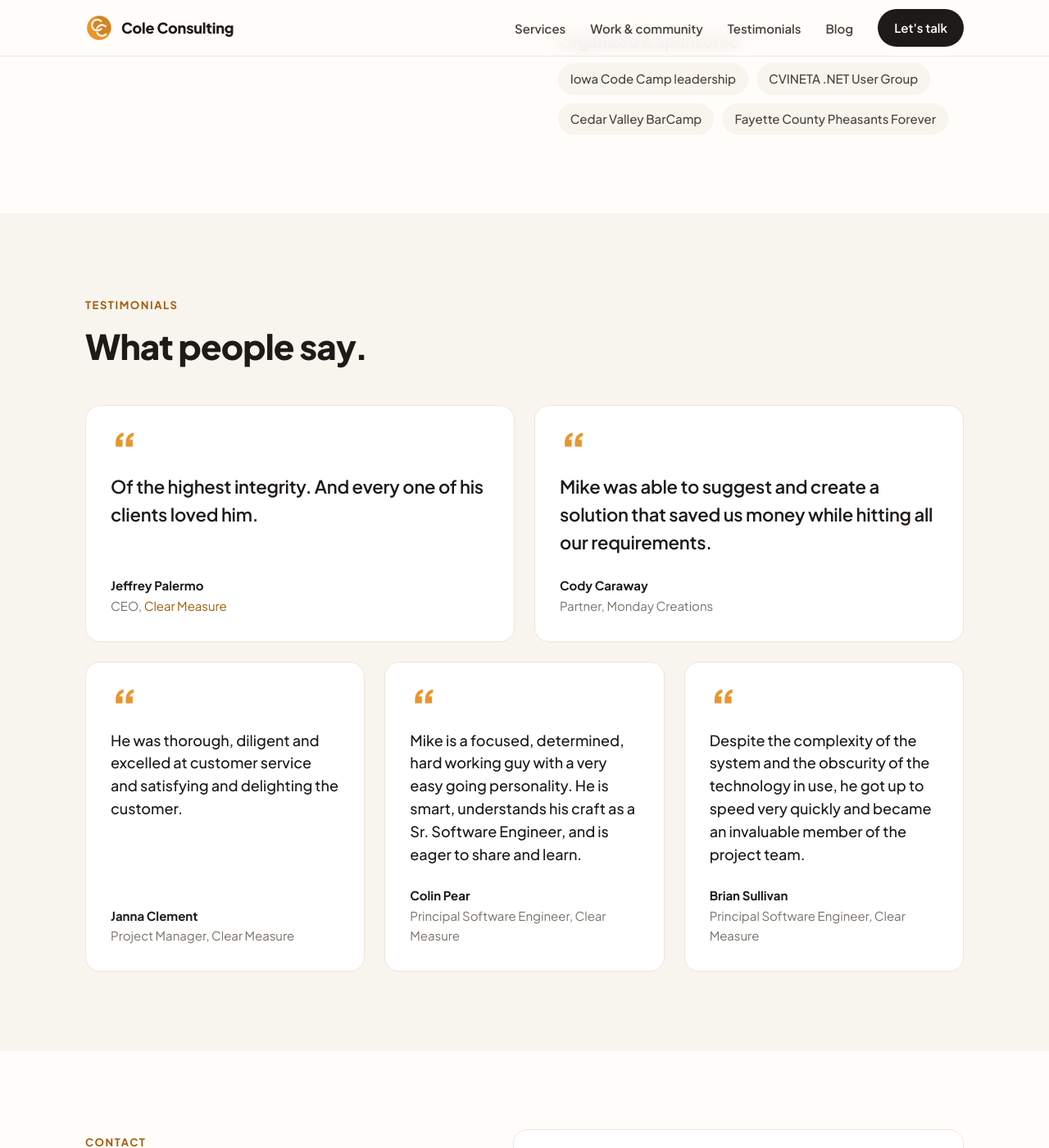
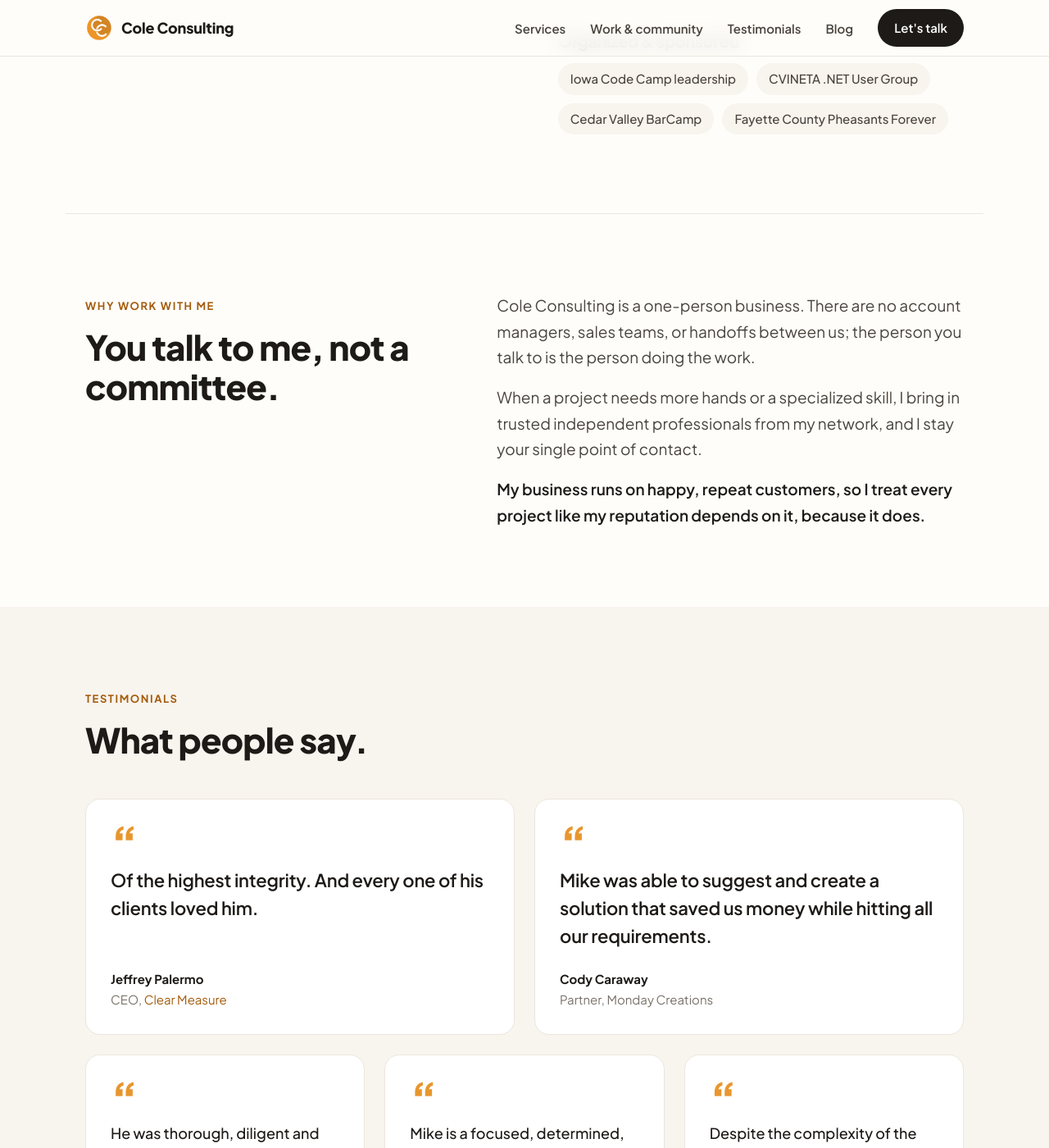
Before and after one commit to cole-consulting/cole-consulting.github.io, a Jekyll site: the page built from index.html, in a window 1280 px wide and 1400 px high, scrolled down 2419 px. Shown: the whole window at 82% size. Built offline with Jekyll 4.4.1, drawn with Linux system fonts in a browser that asks for light colours.

Commit message:
Add 'Why work with me' section and direct-contact line
Homepage section explaining the one-person business, the network of
independent professionals, and the focus on repeat customers, plus a
one-line reassurance beside the contact form on both landing pages.

Co-Authored-By: Claude Opus 5.5 <noreply@anthropic.com>

```diff
--- a/_layouts/default.html
+++ b/_layouts/default.html
@@ -41,6 +41,7 @@
                 <span class="eyebrow">Contact</span>
                 <h2>How can I help you?</h2>
                 <p>Share your big ideas, your current IT struggles, or the pitfalls you may be experiencing.</p>
+                {% if page.direct_note %}<p class="direct">You'll talk directly to me. No sales team, no handoffs.</p>{% endif %}
                 <ul class="social">
                     <li><a href="https://www.linkedin.com/in/colemike">LinkedIn</a></li>
                     <li><a href="https://github.com/mikecole">GitHub</a></li>
--- a/assets/css/site.css
+++ b/assets/css/site.css
@@ -250,6 +250,17 @@ footer.site .wrap { display: flex; justify-content: space-between; gap: 16px; fl
   .menu-toggle { margin-right: 0; }
 }
 
+/* About */
+.about .wrap { display: grid; grid-template-columns: 1fr 1.3fr; gap: 64px; align-items: start; border-top: 1px solid var(--line); padding-top: 96px; }
+.about { padding-top: 0; }
+.about h2 { font-size: clamp(30px, 4vw, 42px); font-weight: 800; }
+.about-body p { margin: 0 0 18px; font-size: 19px; }
+.about-body p:last-child { margin-bottom: 0; color: var(--ink); font-weight: 600; }
+.contact .intro .direct { font-weight: 600; font-size: 17px; color: var(--ink); margin: -16px 0 28px; }
+@media (max-width: 900px) {
+  .about .wrap { grid-template-columns: 1fr; gap: 24px; padding-top: 72px; }
+}
+
 /* Landing pages */
 .landing-hero { padding: 96px 0 80px; position: relative; overflow: hidden; }
 .landing-hero::before {
--- a/custom-software.html
+++ b/custom-software.html
@@ -8,6 +8,7 @@ description: >-
 navprefix: /
 permalink: /custom-software/
 contact_subject: Custom software cost check
+direct_note: true
 ---
 <header class="landing-hero" id="top">
   <div class="wrap">
--- a/index.html
+++ b/index.html
@@ -120,6 +120,29 @@ layout: default
   </div>
 </section>
 
+<section class="about" id="about">
+  <div class="wrap">
+    <div>
+      <span class="eyebrow">Why work with me</span>
+      <h2>You talk to me, not a committee.</h2>
+    </div>
+    <div class="about-body">
+      <p>
+        Cole Consulting is a one-person business. There are no account managers, sales teams, or handoffs between us;
+        the person you talk to is the person doing the work.
+      </p>
+      <p>
+        When a project needs more hands or a specialized skill, I bring in trusted independent professionals from my
+        network, and I stay your single point of contact.
+      </p>
+      <p>
+        My business runs on happy, repeat customers, so I treat every project like my reputation depends on it,
+        because it does.
+      </p>
+    </div>
+  </div>
+</section>
+
 <section class="testimonials" id="testimonials">
   <div class="wrap">
     <div class="section-head">
--- a/security.html
+++ b/security.html
@@ -8,6 +8,7 @@ description: >-
 navprefix: /
 permalink: /security/
 contact_subject: Legacy software security assessment
+direct_note: true
 ---
 <header class="landing-hero" id="top">
   <div class="wrap">
```
